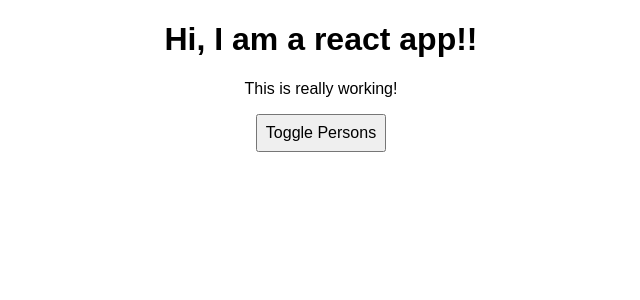
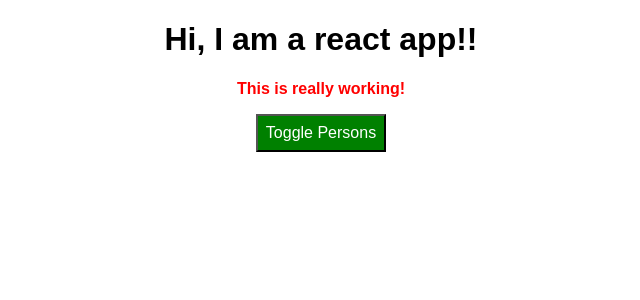
Before and after one commit to ankurvaseashta/react-complete-guide, a React (Create React App) app: page / in a window 1280 px wide. Shown: the top 300 px of the page, without its empty margins (319-959 px from the left). Built offline with nearby package versions, Linux system fonts and the light colour scheme.

Commit message:
Dynamic inline styling inside a react componenet

```diff
--- a/src/App.css
+++ b/src/App.css
@@ -1,3 +1,11 @@
 .App {
   text-align: center;
 }
+
+.red {
+  color: red;
+}
+
+.bold {
+  font-weight: bold;
+}
--- a/src/App.js
+++ b/src/App.js
@@ -31,6 +31,7 @@
 
   // const person Object.assign({}, this.state.persons[personIndex]);
 
+
   person.name = event.target.value;
 
   const persons = [...this.state.persons];
@@ -45,9 +46,9 @@
 }
 
   render() {
-
-    const style ={
-      backgroudColor: 'white',
+    const style = {
+      backgroundColor: 'green',
+      color: 'white',
       font: 'inherit',
       border: '1x solid blue',
       padding: '8px',
@@ -69,12 +70,16 @@
             })}
           </div>
         );
+
+        style.backgroundColor = 'red';
     }
+
+    let classes = ['red', 'bold'].join(' '); ///array of strings seperated by a empty space using join "red bold"
 
     return (
       <div className="App">
         <h1> Hi, I am a react app!! </h1>
-        <p> This is really working! </p>
+        <p className={classes}> This is really working! </p>
         <button
         style={style}
         onClick={this.togglePersonsHandler}>Toggle Persons</button>
```
Also changed, not shown: package.json (line endings or trailing spaces).
